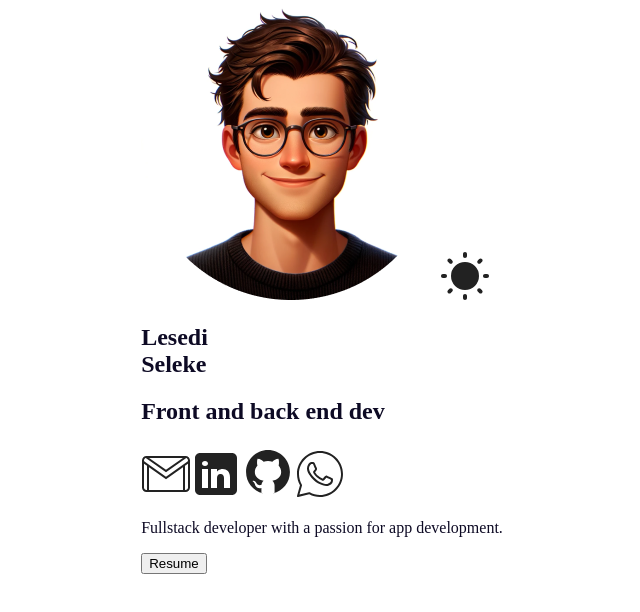
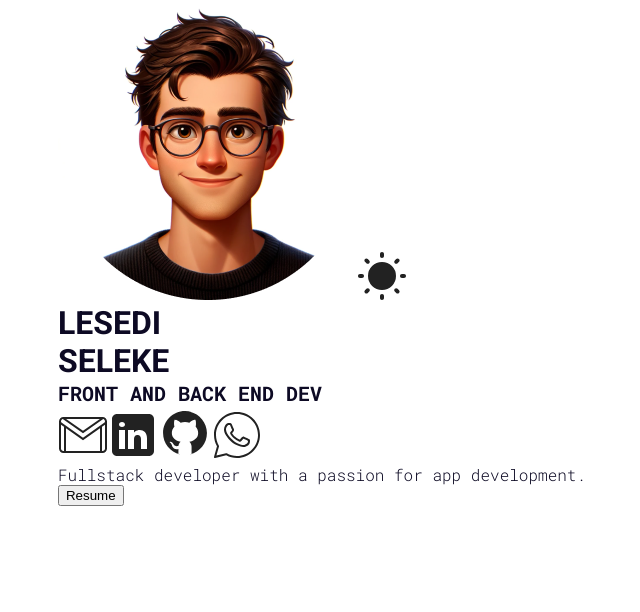
Before and after one commit to lesediS/portfolio-react, a React (Vite) app: page / in a window 1280 px wide. Shown: the top 612 px of the page, without its empty margins (318-958 px from the left). Built offline with nearby package versions, Linux system fonts and the light colour scheme.

Commit message:
did global css

```diff
--- a/src/App.css
+++ b/src/App.css
@@ -33,4 +33,36 @@ body {
 
 h1, h2, h3, p {
     color: var(--text-color);
+    margin: 0;
+    padding: 0;
 }
+
+h2, h3, p {
+    font-family: 'Roboto Mono', monospace;
+}
+
+h1, h2 {
+    text-transform: uppercase;
+}
+
+h2, h3 {
+    font-size: 20px;
+}
+
+h1 {
+    font-family: 'Roboto', sans-serif;
+    font-size: 32px;
+}
+
+p {
+    font-size: 16px;
+    font-weight: 300;
+}
+
+.sectionTitle {
+    margin-bottom: 30px;
+}
+
+.hover {
+    cursor: pointer;
+}
```
